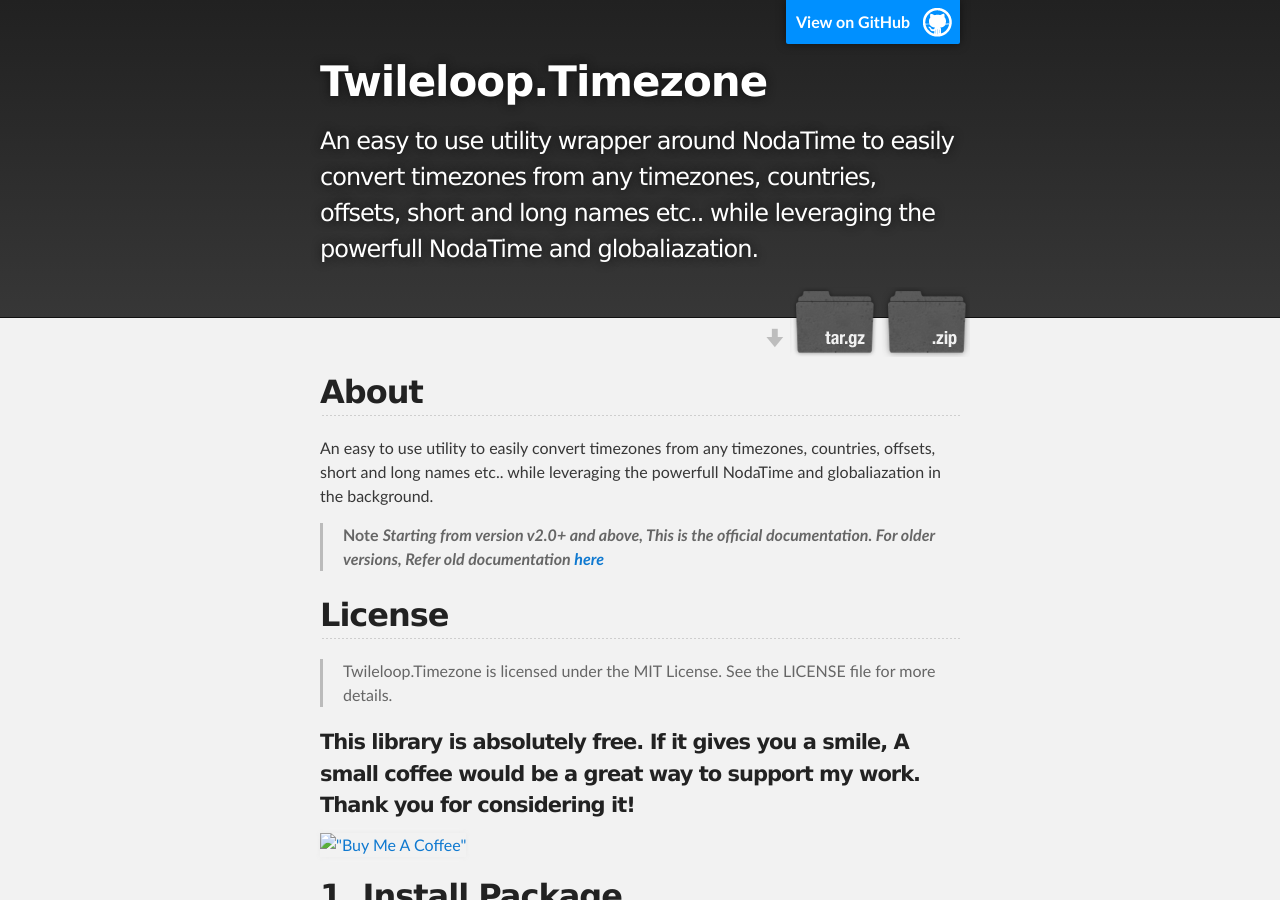
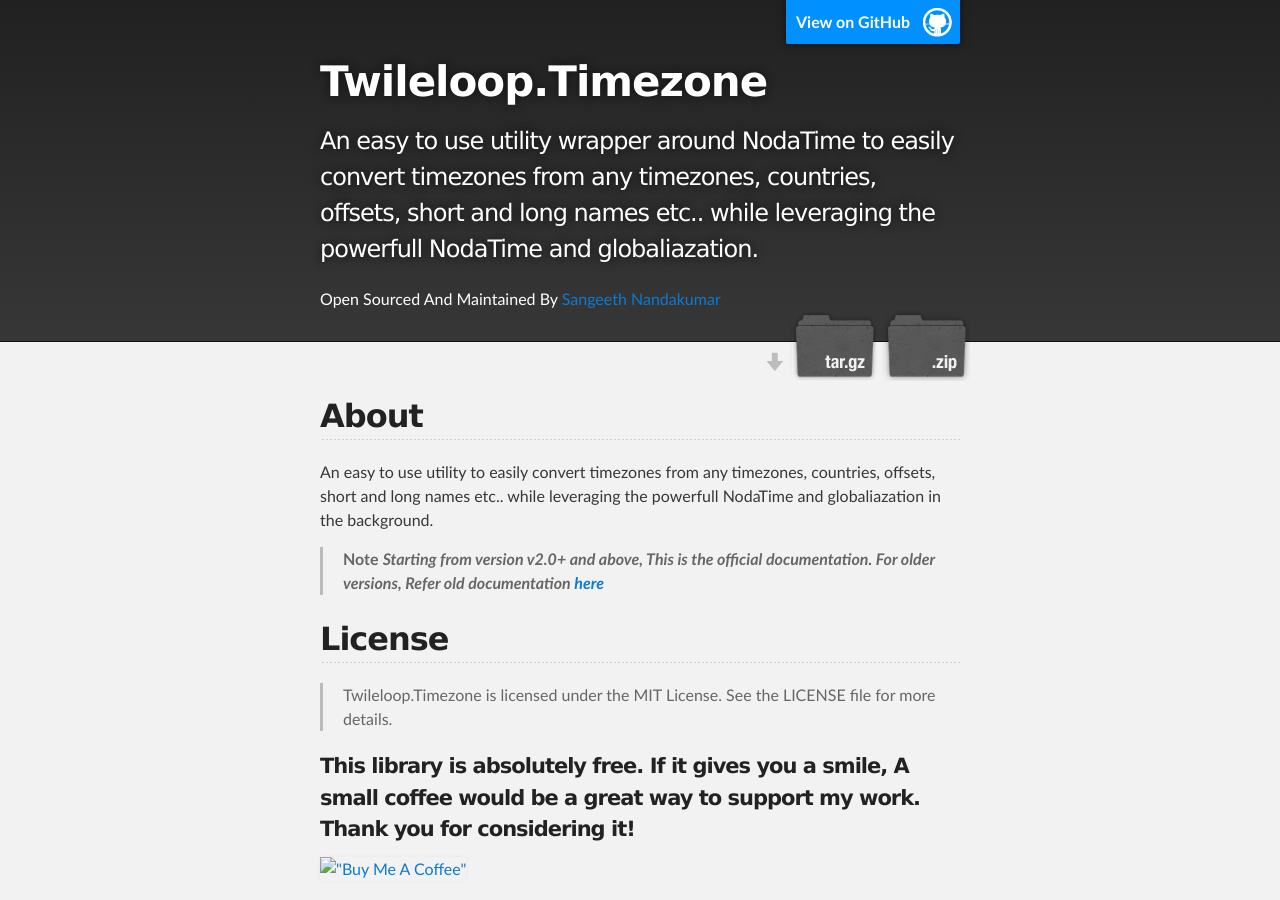
Before and after one commit to sangeethnandakumar/Twileloop.Timezone, a Jekyll site: the page built from doc/index.md, in a window 1280 px wide and 900 px high. Built offline with Jekyll 4.4.1, drawn with Linux system fonts in a browser that asks for light colours; our own code applies the rules of GitHub Pages for plain Markdown files; some of the changed text lies outside the part shown.

Commit message:
Add files via upload

```diff
--- a/doc/_layouts/default.html
+++ b/doc/_layouts/default.html
@@ -22,6 +22,7 @@
 
           <h1 id="project_title">{{ site.title | default: site.github.repository_name }}</h1>
           <h2 id="project_tagline">{{ site.description | default: site.github.project_tagline }}</h2>
+          <small style="color:white">Open Sourced And Maintained By <a href="https://github.com/sangeethnandakumar">Sangeeth Nandakumar</a></small>
 
           {% if site.show_downloads %}
             <section id="downloads">
@@ -43,7 +44,7 @@
     <div id="footer_wrap" class="outer">
       <footer class="inner">
         {% if site.github.is_project_page %}
-        <p class="copyright">{{ site.title | default: site.github.repository_name }} maintained by <a href="{{ site.github.owner_url }}">{{ site.github.owner_name }}</a></p>
+        <p class="copyright">{{ site.title | default: site.github.repository_name }} maintained by <a href="{{ site.github.owner_url }}">Sangeeth Nandakumar</a></p>
         {% endif %}
         <p>Published with <a href="https://pages.github.com">GitHub Pages</a></p>
       </footer>
```
